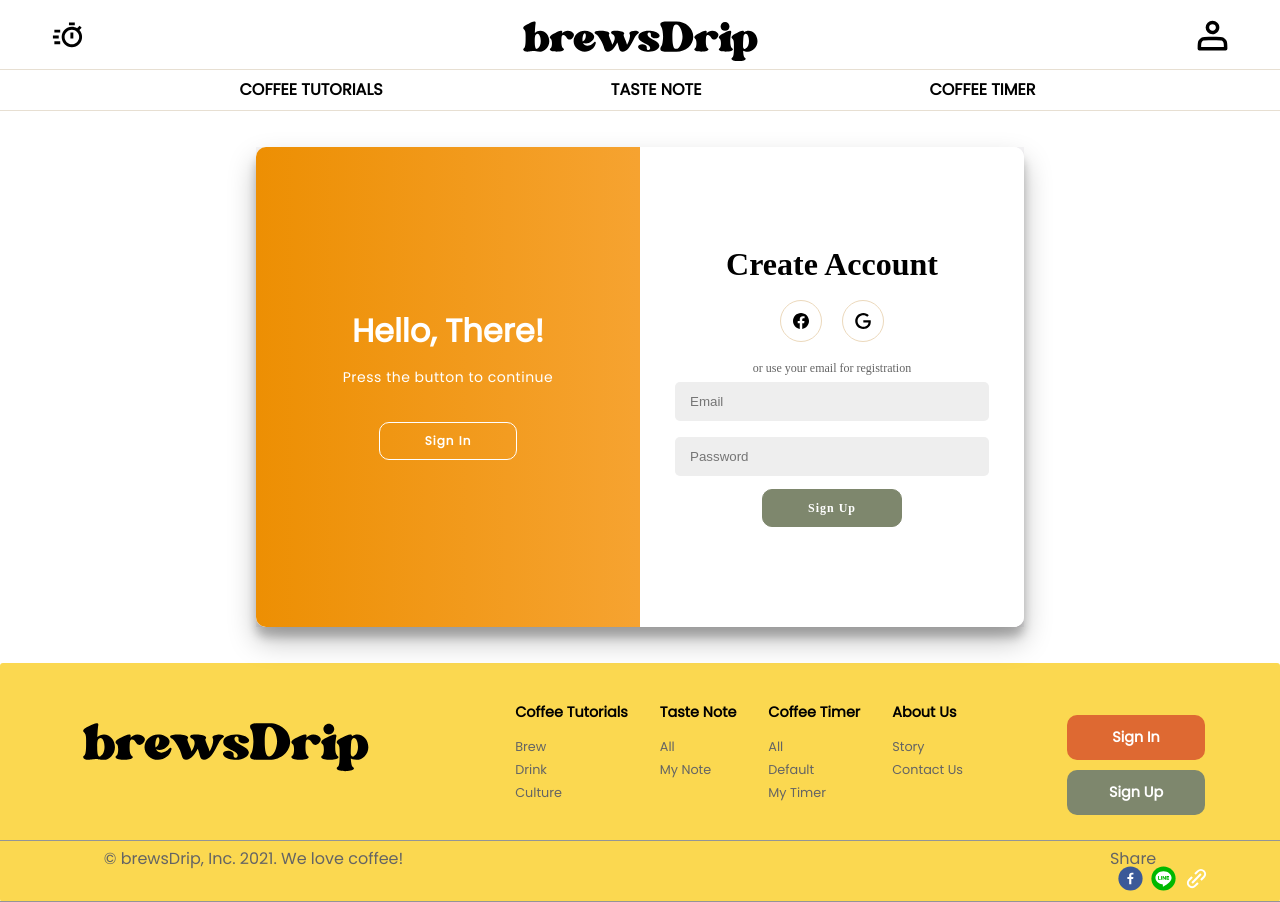
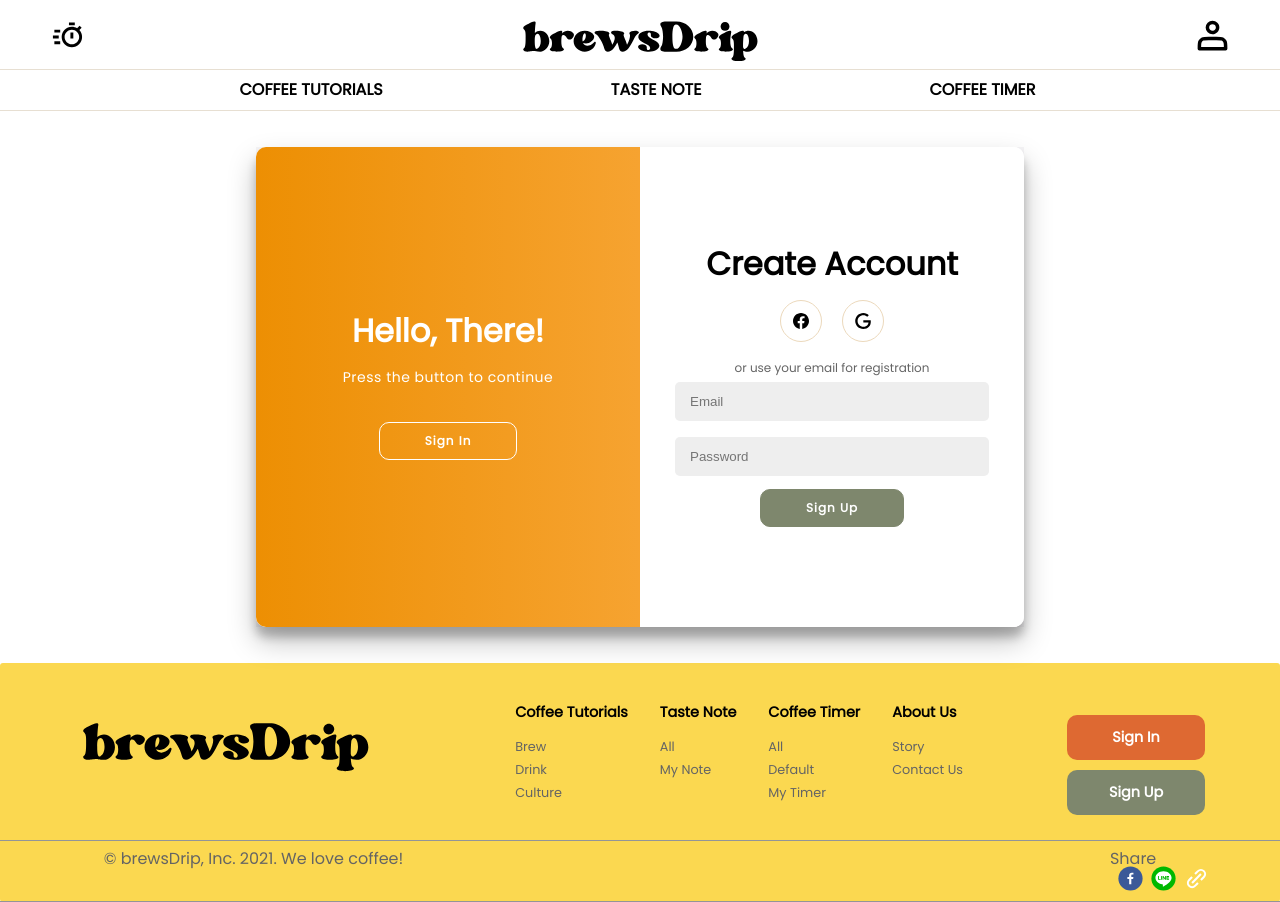
Before and after one commit to ladbastille/brewsDrip, a React (Create React App) app: page /login in a window 1280 px wide. Built offline with nearby package versions, Linux system fonts and the light colour scheme; no server answers.

Commit message:
Modify login layout

```diff
--- a/src/components/Signin.js
+++ b/src/components/Signin.js
@@ -12,6 +12,7 @@
 } from "./../utils/firebase";
 
 export const SigninContainer = styled.div`
+  font-family: "Poppins", sans-serif;
   position: absolute;
   top: 0;
   height: 100%;
--- a/src/components/Signup.js
+++ b/src/components/Signup.js
@@ -98,6 +98,7 @@
 };
 
 const SignupContainer = styled.div`
+  font-family: "Poppins", sans-serif;
   position: absolute;
   top: 0;
   height: 100%;
--- a/src/pages/Login.js
+++ b/src/pages/Login.js
@@ -18,7 +18,7 @@
 
 const LoginBody = styled.div`
   box-sizing: border-box;
-  font-family: "Poppins”, sans-serif";
+  font-family: "Poppins", sans-serif;
   background: #f6f5f7;
   margin: 20px auto;
   @media (max-width: 768px) {
--- a/src/pages/Member.js
+++ b/src/pages/Member.js
@@ -42,7 +42,7 @@
     min-height: 55vh;
   }
   @media (max-width: 375px) {
-    min-height: 65vh;
+    min-height: 450px;
   }
 `;
 
@@ -137,7 +137,7 @@
     bottom: 8%;
   }
   @media (max-width: 768px) {
-    bottom: 30px;
+    bottom: 20px;
   }
 `;
 
```
